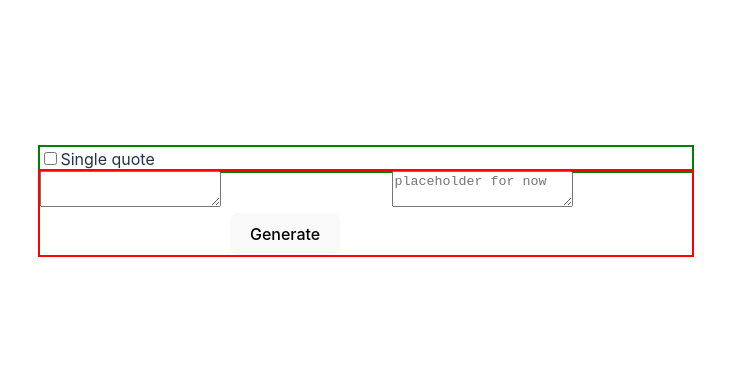
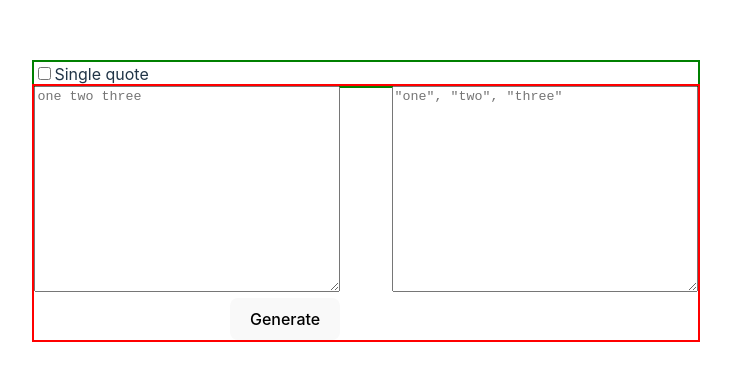
Before and after one commit to boogerbuttcheeks/text2array, a React (Vite) app: page / in a window 1280 px wide. Shown: the part 207-588 px from the top of the page, without its empty margins (274-1005 px from the left). Built offline with nearby package versions, Linux system fonts and the light colour scheme.

Commit message:
dynamic previews

```diff
--- a/src/App.css
+++ b/src/App.css
@@ -24,3 +24,8 @@
   display: flex;
   flex-direction: row-reverse;
 }
+
+textarea {
+  min-width: 300px;
+  min-height: 200px;
+}
--- a/src/App.jsx
+++ b/src/App.jsx
@@ -7,18 +7,21 @@ function App() {
 
   const [singleQuote, setSingleQuote] = useState(false)
 
+  let quote = ''
+  if (singleQuote) {
+    quote = "'"
+  } else {
+    quote = '"'
+  }
+
+  function handleSingleQuoteChange() {
+    setSingleQuote(!singleQuote)
+  }
+
   function handleSubmit(e) {
     e.preventDefault();
     const splitString = input.split(' ')
     const modifiedString = []
-
-    let quote = ''
-
-    if (singleQuote) {
-      quote = "'"
-    } else {
-      quote = '"'
-    }
 
     for (let i = 0; i < splitString.length; i++) {
       if (i === 0) {
@@ -41,11 +44,9 @@ function App() {
         <input type="checkbox"
           id="single-quote"
           name="single-quote"
-          onClick={() => {
-            setSingleQuote(!singleQuote)
-          }}
+          onClick={handleSingleQuoteChange}
         />
-        <label for="single-quote">Single quote</label>
+        <label htmlFor="single-quote">Single quote</label>
       </div>
       <div className='App'>
         <div className='textarea-wrapper'>
@@ -53,6 +54,7 @@ function App() {
             <textarea
               value={input}
               onChange={handleOnChange}
+              placeholder='one two three'
             />
           </form>
           <div className='generate-wrapper'>
@@ -62,7 +64,7 @@ function App() {
         <div className='textarea-wrapper'>
           <form>
             <textarea
-              placeholder="placeholder for now"
+              placeholder={`${quote}one${quote}, ${quote}two${quote}, ${quote}three${quote}`}
               value={output}
               readOnly
             />
```
